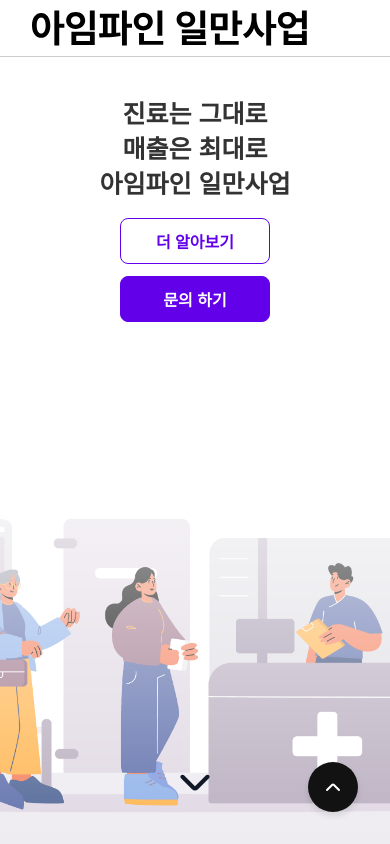
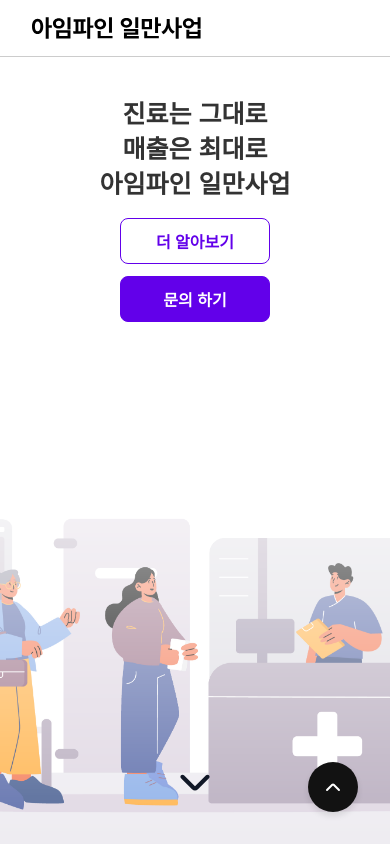
Before and after one commit to Leonamin/ilman-business, a Nuxt app: page / in a window 390 px wide. Shown: the top 844 px of the page. Built offline with nearby package versions, Linux system fonts and the light colour scheme; a web font is replaced by a local one.

Commit message:
# EDIT - IndexHeader 로고 크기 고정

```diff
--- a/components/introduction/0_components/IndexHeader.vue
+++ b/components/introduction/0_components/IndexHeader.vue
@@ -18,6 +18,7 @@
 <style scoped>
 .logo {
   padding: 0 32px;
+  max-width: 250px;
 }
 
 .header-container {
@@ -60,5 +61,8 @@
   .header-nav-item {
     display: none;
   }
+  .logo {
+    max-width: 200px;
+  }
 }
 </style>
```
